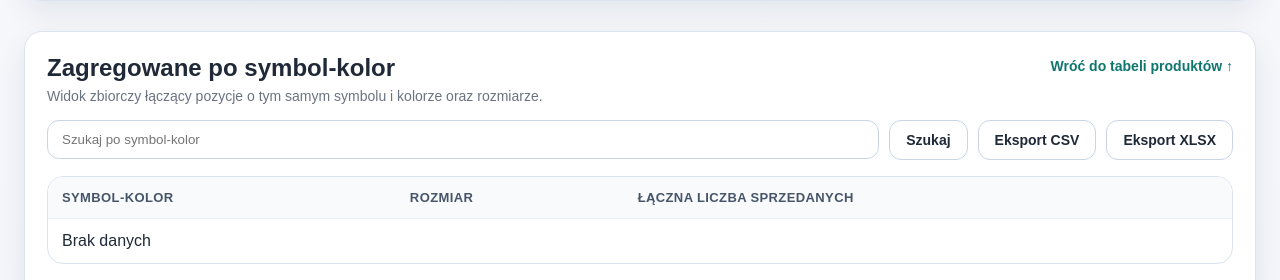
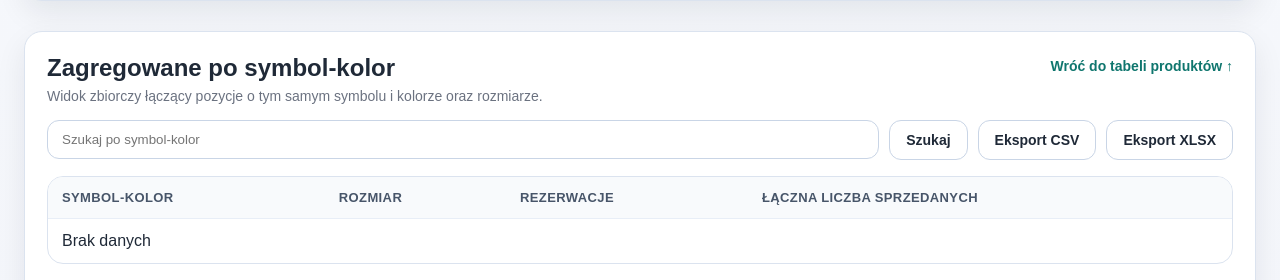
Before and after one commit to mstankiewicz1111/orders-analytics, a FastAPI app: template app/templates/table.html in a window 1280 px wide. Shown: the part 906-1186 px from the top of the page. Run offline with FastAPI, Linux system fonts and the light colour scheme; the template is opened without the code that fills it, so the values that code supplies are empty; parts of the project's set-up code (start-up, migrations or seed data) failed here and were passed over.

Commit message:
Update table.html

```diff
--- a/app/templates/table.html
+++ b/app/templates/table.html
@@ -688,6 +688,7 @@
     </a>
 </th>
 <th>rozmiar</th>
+<th>rezerwacje</th>
 <th>
     <a href="/admin?q={{ q or '' }}&sort={{ sort or 'id_asc' }}&page={{ page or 1 }}&grouped_q={{ grouped_q or '' }}&grouped_sort={% if grouped_sort == 'sold_sum_asc' %}sold_sum_desc{% else %}sold_sum_asc{% endif %}&grouped_page={{ grouped_page or 1 }}#grouped-table-section">
         Łączna liczba sprzedanych
@@ -700,11 +701,12 @@
                         <tr>
                             <td>{{ row.symbol_kolor }}</td>
                             <td>{{ row.size_id }}</td>
+                            <td>{{ row.rezerwacje }}</td>
                             <td>{{ row.laczna_liczba_sprzedanych }}</td>
                         </tr>
                         {% else %}
                         <tr>
-                            <td colspan="3">Brak danych</td>
+                            <td colspan="4">Brak danych</td>
                         </tr>
                         {% endfor %}
                     </tbody>
```
Lines whose indentation alone changed are shown as unchanged.
